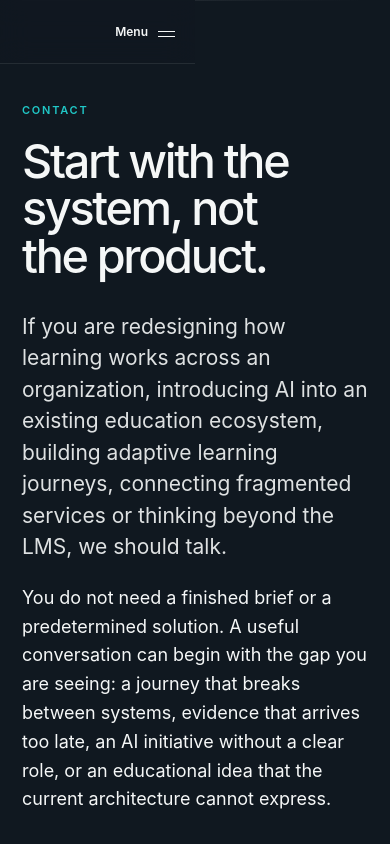
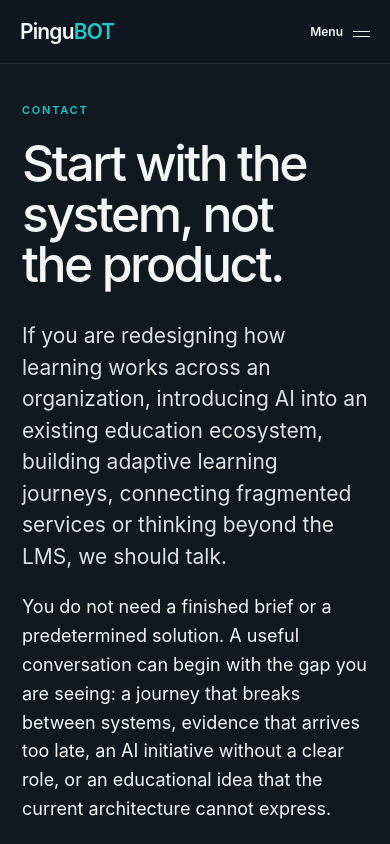
Before and after one commit to avik1024/PingubotWebsite, a plain HTML site: page contact.html in a window 390 px wide. Shown: the top 844 px of the page. Drawn offline with Linux system fonts and the light colour scheme.

Commit message:
menu fix

```diff
--- a/contact.html
+++ b/contact.html
@@ -27,7 +27,7 @@
     <meta name="twitter:description" content="Talk to PinguBOT about AI-native learning infrastructure and connected education systems." />
     <meta name="twitter:image" content="https://pingubot.com/assets/penguin-ai.png" />
     <meta name="twitter:image:alt" content="PinguBOT's network penguin, representing connected AI-native learning infrastructure" />
-    <link rel="stylesheet" href="styles.css?v=20260830-4" />
+    <link rel="stylesheet" href="styles.css?v=20260830-5" />
     <script type="application/ld+json">
       {"@context":"https://schema.org","@type":"ContactPage","@id":"https://pingubot.com/contact#webpage","url":"https://pingubot.com/contact","name":"Contact PinguBOT — Start a Conversation","description":"Talk to PinguBOT about AI-native learning infrastructure, adaptive learning journeys and connected education systems.","isPartOf":{"@id":"https://pingubot.com/#website"},"about":{"@id":"https://pingubot.com/#organization"},"inLanguage":"en"}
     </script>
--- a/styles.css
+++ b/styles.css
@@ -249,24 +249,6 @@ button {
 }
 
 /* Shared navigation and footer for designed pages */
-.home-page .global-header {
-  position: fixed;
-  top: 14px;
-  display: grid;
-  grid-template-columns: auto 1fr auto;
-  min-height: 58px;
-  padding: 0 18px;
-  border: 1px solid rgba(245,247,247,.1);
-  border-radius: 12px;
-  background: rgba(11,18,24,.9);
-  box-shadow: 0 12px 40px rgba(0,0,0,.16);
-  backdrop-filter: blur(14px);
-}
-
-.home-page .global-header .wordmark { grid-column: 1; }
-.home-page .global-header .desktop-nav { grid-column: 2; grid-row: 1; }
-.home-page .global-header > .nav-cta { grid-column: 3; }
-
 .home-page .desktop-nav a {
   position: relative;
   padding: 21px 0 18px;
@@ -394,23 +376,24 @@ button {
 .footer-bottom span { color: var(--ai-cyan); }
 
 @media (max-width: 1120px) {
-  .home-page .global-header { grid-template-columns: auto 1fr auto; }
-  .home-page .global-header .desktop-nav { gap: 18px; }
-  .home-page .global-header .desktop-nav a { font-size: 11px; }
   .footer-callout h2 { padding-right: 170px; }
 }
 
 @media (max-width: 980px) {
-  .home-page .global-header {
-    top: 10px;
-    grid-template-columns: 1fr auto;
-    width: calc(100% - 24px);
-    padding: 0 15px;
+  .home-page .site-header.global-header {
+    display: flex;
+    align-items: center;
+    right: 0;
+    left: 0;
+    width: auto;
+    min-height: 64px;
+    padding: 0 20px;
+    transform: none;
   }
   .home-page .global-header .desktop-nav,
   .home-page .global-header > .nav-cta { display: none; }
-  .home-page .global-header .wordmark { grid-column: 1; }
-  .mobile-menu { position: static; display: block; grid-column: 2; grid-row: 1; }
+  .home-page .global-header .wordmark { margin-right: auto; }
+  .mobile-menu { position: static; display: block; margin-left: auto; }
   .mobile-menu summary {
     display: flex;
     align-items: center;
@@ -434,13 +417,18 @@ button {
   .mobile-menu[open] summary i { transform: rotate(45deg); }
   .mobile-menu[open] summary i::before { transform: rotate(-90deg); }
   .mobile-menu nav {
-    position: absolute;
-    top: calc(100% + 8px);
+    position: fixed;
+    top: 64px;
     right: 0;
     left: 0;
+    z-index: 1000;
     display: flex;
     flex-direction: column;
+    width: auto;
+    max-height: calc(100dvh - 64px);
+    margin: 0;
     padding: 12px 17px 18px;
+    overflow-y: auto;
     border: 1px solid rgba(245,247,247,.11);
     border-radius: 12px;
     background: rgba(11,18,24,.98);
@@ -497,17 +485,22 @@ button {
 }
 
 .home-page .site-header {
-  position: absolute;
+  position: fixed;
   top: 0;
-  left: 50%;
+  right: 0;
+  left: 0;
   z-index: 20;
   display: grid;
   grid-template-columns: auto 1fr auto;
   align-items: center;
-  width: min(calc(100% - 64px), 1400px);
-  padding: 28px 0;
+  width: auto;
+  min-height: 72px;
+  margin: 0;
+  padding: 0 max(32px, calc((100vw - 1400px) / 2 + 32px));
   border: 0;
-  transform: translateX(-50%);
+  border-bottom: 1px solid rgba(245,247,247,.09);
+  background: rgba(16,24,32,.94);
+  transform: none;
 }
 
 .home-page .brand-row { display: contents; }
@@ -541,7 +534,7 @@ button {
 .home-page .site-nav a:hover,
 .home-page .site-nav a:focus-visible { color: var(--arctic); }
 .home-page .site-nav a[aria-current="page"],
-.home-page .site-nav a:last-child { display: none; }
+.home-page .site-nav a:last-child { display: block; }
 
 .home-page .nav-cta {
   grid-column: 3;
@@ -862,8 +855,6 @@ button {
 }
 
 @media (max-width: 980px) {
-  .home-page .site-header { width: min(calc(100% - 40px), 1400px); }
-  .home-page .site-nav { display: none; }
   .home-page .hero { grid-template-columns: 1fr; width: 100%; max-width: 100%; padding-top: 150px; }
   .home-page .hero-copy { max-width: 850px; }
   .home-page .hero-system { width: 100%; max-width: 100%; min-height: 520px; margin-top: -60px; opacity: .8; }
@@ -874,9 +865,6 @@ button {
 }
 
 @media (max-width: 680px) {
-  .home-page .site-header { width: calc(100% - 34px); padding-top: 20px; }
-  .home-page .nav-cta { font-size: 0; }
-  .home-page .nav-cta::before { content: "Contact"; font-size: 12px; }
   .home-page section { padding: 92px 22px; }
   .home-page section:not(.hero)::before { left: 22px; width: calc(100% - 44px); }
   .home-page .hero { min-height: 100svh; padding-top: 125px; overflow-x: hidden; }
@@ -1223,57 +1211,8 @@ button {
   .feedback-cycle i:last-child { display: none; }
 }
 
-/* Cascade lock for shared site chrome */
-.home-page .site-header.global-header {
-  position: fixed;
-  top: 0;
-  right: 0;
-  left: 0;
-  width: auto;
-  min-height: 72px;
-  margin: 0;
-  padding: 0 max(32px, calc((100vw - 1400px) / 2 + 32px));
-  border: 0;
-  border-bottom: 1px solid rgba(245,247,247,.09);
-  border-radius: 0;
-  background: rgba(16,24,32,.94);
-  box-shadow: none;
-}
-.home-page .global-header .desktop-nav { display: flex; }
-.home-page .global-header .desktop-nav a:last-child,
-.home-page .global-header .desktop-nav a[aria-current="page"] { display: block; }
+/* Shared site footer */
 .home-page .site-footer.designed-footer { width: 100%; max-width: none; padding: 0; border: 0; }
-
-@media (max-width: 980px) {
-  .home-page .site-header.global-header {
-    top: 0;
-    grid-template-columns: minmax(0, 1fr) max-content;
-    align-items: center;
-    right: 0;
-    left: 0;
-    width: auto;
-    min-height: 64px;
-    padding: 0 20px;
-  }
-  .home-page .global-header .desktop-nav { display: none; }
-  .home-page .global-header .wordmark { grid-column: 1; justify-self: start; }
-  .home-page .global-header .mobile-menu {
-    position: static;
-    display: block;
-    grid-column: 2;
-    grid-row: 1;
-    justify-self: end;
-    width: auto;
-    margin-left: auto;
-    visibility: visible;
-    opacity: 1;
-  }
-  .home-page .global-header .mobile-menu summary {
-    display: flex;
-    align-items: center;
-    justify-content: flex-end;
-  }
-}
 
 /* Warm signal balance: intent, decisions and human action */
 .home-page .desktop-nav a[aria-current="page"]::after { background: var(--warm-signal); }
@@ -1485,7 +1424,7 @@ button {
 .contact-page .nav-cta[aria-current="page"] { color: var(--warm-signal); }
 .contact-footer .footer-main { padding-top: 105px; }
 
-@media (max-width: 820px) {
+@media (max-width: 980px) {
   .layer-core { grid-template-columns: 1fr 1fr; }
   .layer-core b { grid-column: 1 / -1; border-bottom: 1px solid rgba(32,200,199,.14); }
   .layer-core > *:nth-child(odd) { border-right: 0; }
@@ -1519,107 +1458,3 @@ button {
   .about-page .approach-section ul { grid-template-columns: 1fr; }
   .contact-page .contact-form-section { padding-right: 22px; padding-left: 22px; }
 }
-
-/* Responsive hardening: keep page chrome and content inside the viewport. */
-html,
-body.home-page {
-  max-width: 100%;
-  overflow-x: hidden;
-}
-
-@supports (overflow: clip) {
-  html,
-  body.home-page { overflow-x: clip; }
-}
-
-.home-page main,
-.home-page main > section { max-width: 100%; }
-.home-page img { max-width: 100%; }
-
-@media (max-width: 980px) {
-  .home-page .site-header.global-header {
-    right: 0;
-    left: 0;
-    display: flex;
-    align-items: center;
-    justify-content: space-between;
-    width: auto;
-    max-width: none;
-    margin: 0;
-    padding: 0 20px;
-  }
-
-  .home-page .global-header .wordmark {
-    flex: 0 0 auto;
-    margin-right: auto;
-  }
-
-  .home-page .global-header .desktop-nav,
-  .home-page .global-header > .nav-cta { display: none; }
-
-  .home-page .global-header .mobile-menu {
-    position: static;
-    display: block;
-    flex: 0 0 auto;
-    width: auto;
-    margin: 0 0 0 auto;
-  }
-
-  .home-page .global-header .mobile-menu summary {
-    display: flex;
-    align-items: center;
-    justify-content: flex-end;
-    min-width: 72px;
-  }
-
-  .home-page .global-header .mobile-menu nav {
-    position: fixed;
-    top: 64px;
-    right: 0;
-    left: 0;
-    z-index: 1000;
-    width: auto;
-    max-height: calc(100dvh - 64px);
-    margin: 0;
-    overflow-y: auto;
-    border-right: 0;
-    border-left: 0;
-    border-radius: 0 0 12px 12px;
-  }
-
-  .inner-page .page-intro,
-  .build-page .build-hero,
-  .pov-page .pov-hero,
-  .about-page .about-hero,
-  .contact-page .contact-hero {
-    grid-template-columns: minmax(0, 1fr);
-    width: 100%;
-    max-width: 100%;
-  }
-
-  .inner-page .page-intro .intro-heading,
-  .inner-page .page-intro .intro-copy,
-  .inner-page .page-intro .intro-detail {
-    grid-column: 1;
-    width: 100%;
-    max-width: 100%;
-    min-width: 0;
-  }
-
-  .build-page .build-hero .intro-copy,
-  .pov-page .pov-hero .intro-copy,
-  .about-page .about-hero .intro-copy,
-  .contact-page .contact-hero .intro-copy {
-    grid-template-columns: minmax(0, 1fr);
-  }
-
-  .contact-page .contact-form-section { grid-template-columns: minmax(0, 1fr); }
-}
-
-@media (max-width: 680px) {
-  .inner-page .page-intro h1 {
-    max-width: 100%;
-    font-size: clamp(42px, 12vw, 58px);
-    overflow-wrap: break-word;
-  }
-}
```
Also changed, not shown: about.html (+1 -1 lines), fourth-stakeholder.html (+1 -1 lines), index.html (+1 -1 lines), point-of-view.html (+1 -1 lines), what-we-build.html (+1 -1 lines).
